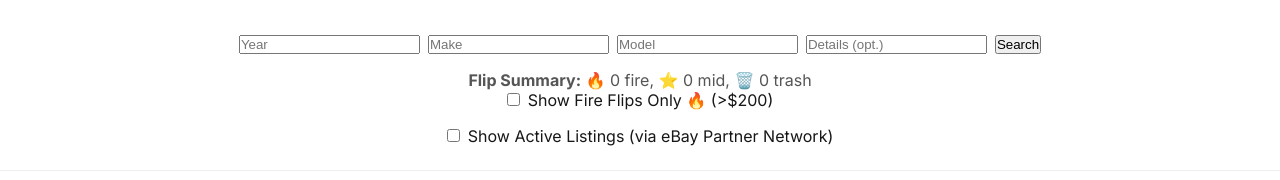
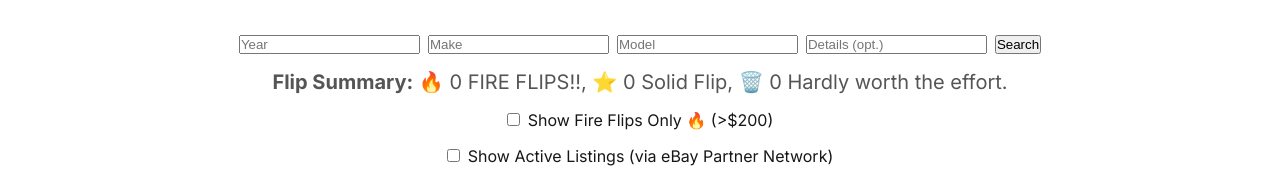
Before and after one commit to mfarwell90/parts4profits-site, a Next.js app: page / in a window 1280 px wide. Shown: the part 478-658 px from the top of the page. Built offline with nearby package versions, Linux system fonts and the light colour scheme; no server answers.

Commit message:
flip score legend adjustment

```diff
--- a/components/SearchForm.tsx
+++ b/components/SearchForm.tsx
@@ -105,12 +105,12 @@ export default function SearchForm() {
       </form>
 
       {/* Flip Summary */}
-      <p style={{ marginTop: '1rem', fontSize: '16px', color: '#555' }}>
-        <strong>Flip Summary:</strong> 🔥 {counts.fire} fire, ⭐ {counts.star} mid, 🗑️ {counts.trash} trash
+      <p style={{ marginTop: '1rem', fontSize: '1.25rem', color: '#555' }}>
+        <strong>Flip Summary:</strong> 🔥 {counts.fire} FIRE FLIPS!!, ⭐ {counts.star} Solid Flip, 🗑️ {counts.trash} Hardly worth the effort.
       </p>
 
       {/* Fire Flips Only */}
-      <label style={{ cursor: 'pointer', marginBottom: '1rem' }}>
+      <label style={{ marginTop: '1rem', cursor: 'pointer', marginBottom: '1rem' }}>
         <input
           type="checkbox"
           checked={fireOnly}
```
